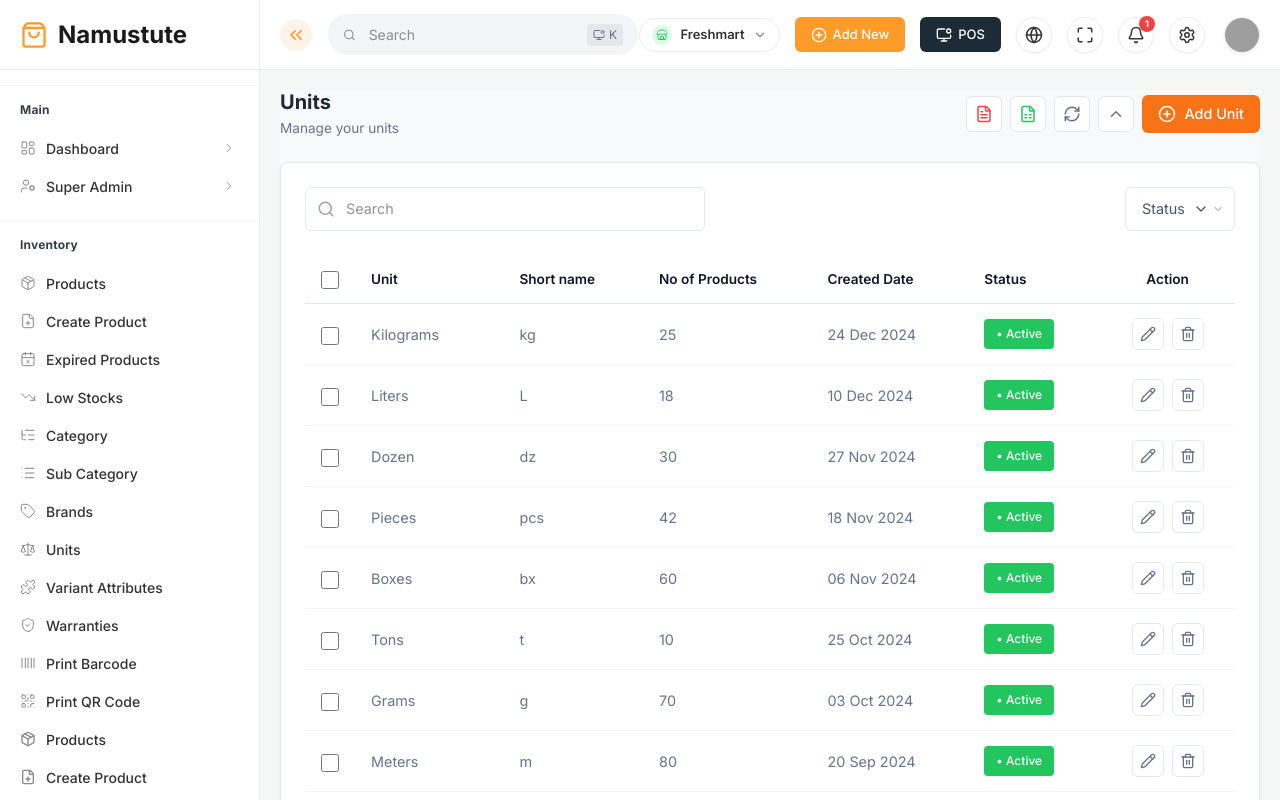
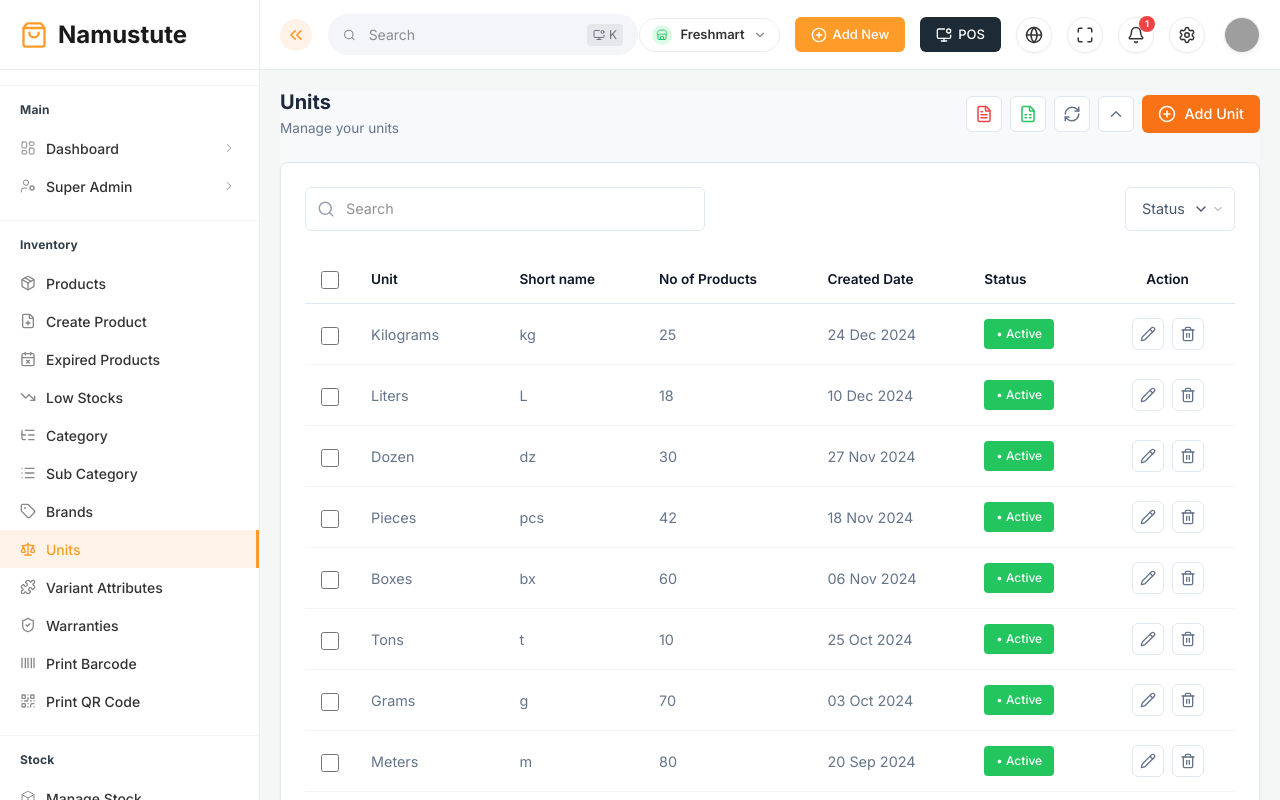
Before and after one commit to Akshay-patil-dav/SaaS-namastute, a React app in the folder frontend/: page /units in a window 1280 px wide. Built offline with nearby package versions, Linux system fonts and the light colour scheme; grey boxes are pictures that could not be loaded; the HTML template or start-up script is replaced by a standard one.

Commit message:
Update the Slide Navigation

```diff
--- a/frontend/src/components/layout/PosSidebar.jsx
+++ b/frontend/src/components/layout/PosSidebar.jsx
@@ -161,18 +161,6 @@ export default function PosSidebar({ sidebarOpen, setSidebarOpen }) {
                     <div className="pos-menu-divider"></div>
                     <div className="pos-menu-section">Inventory</div>
                     <ul className="pos-menu-list">
-                        <li className="pos-menu-item"><a className="pos-menu-link"><div className="pos-menu-link-content"><Package className="pos-menu-icon" strokeWidth={1.5} /><span>Products</span></div></a></li>
-                        <li className="pos-menu-item"><a className="pos-menu-link"><div className="pos-menu-link-content"><FilePlus className="pos-menu-icon" strokeWidth={1.5} /><span>Create Product</span></div></a></li>
-                        <li className="pos-menu-item"><a className="pos-menu-link"><div className="pos-menu-link-content"><CalendarX className="pos-menu-icon" strokeWidth={1.5} /><span>Expired Products</span></div></a></li>
-                        <li className="pos-menu-item"><a className="pos-menu-link"><div className="pos-menu-link-content"><TrendingDown className="pos-menu-icon" strokeWidth={1.5} /><span>Low Stocks</span></div></a></li>
-                        <li className="pos-menu-item"><a className="pos-menu-link"><div className="pos-menu-link-content"><ListTree className="pos-menu-icon" strokeWidth={1.5} /><span>Category</span></div></a></li>
-                        <li className="pos-menu-item"><a className="pos-menu-link"><div className="pos-menu-link-content"><List className="pos-menu-icon" strokeWidth={1.5} /><span>Sub Category</span></div></a></li>
-                        <li className="pos-menu-item"><a className="pos-menu-link"><div className="pos-menu-link-content"><Tag className="pos-menu-icon" strokeWidth={1.5} /><span>Brands</span></div></a></li>
-                        <li className="pos-menu-item"><a className="pos-menu-link"><div className="pos-menu-link-content"><Scale className="pos-menu-icon" strokeWidth={1.5} /><span>Units</span></div></a></li>
-                        <li className="pos-menu-item"><a className="pos-menu-link"><div className="pos-menu-link-content"><Puzzle className="pos-menu-icon" strokeWidth={1.5} /><span>Variant Attributes</span></div></a></li>
-                        <li className="pos-menu-item"><a className="pos-menu-link"><div className="pos-menu-link-content"><ShieldCheck className="pos-menu-icon" strokeWidth={1.5} /><span>Warranties</span></div></a></li>
-                        <li className="pos-menu-item"><a className="pos-menu-link"><div className="pos-menu-link-content"><Barcode className="pos-menu-icon" strokeWidth={1.5} /><span>Print Barcode</span></div></a></li>
-                        <li className="pos-menu-item"><a className="pos-menu-link"><div className="pos-menu-link-content"><QrCode className="pos-menu-icon" strokeWidth={1.5} /><span>Print QR Code</span></div></a></li>
                         <li className="pos-menu-item"><NavLink to="/products" className={({isActive}) => `pos-menu-link ${isActive ? 'active' : ''}`}><div className="pos-menu-link-content"><Package className="pos-menu-icon" /><span>Products</span></div></NavLink></li>
                         <li className="pos-menu-item"><NavLink to="/create-product" className={({isActive}) => `pos-menu-link ${isActive ? 'active' : ''}`}><div className="pos-menu-link-content"><FilePlus className="pos-menu-icon" /><span>Create Product</span></div></NavLink></li>
                         <li className="pos-menu-item"><NavLink to="/expired-products" className={({isActive}) => `pos-menu-link ${isActive ? 'active' : ''}`}><div className="pos-menu-link-content"><CalendarX className="pos-menu-icon" /><span>Expired Products</span></div></NavLink></li>
```
